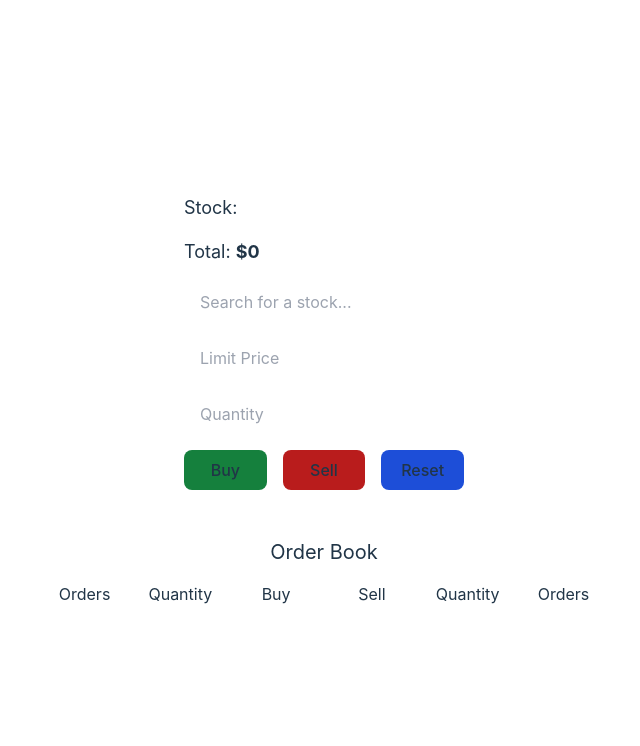
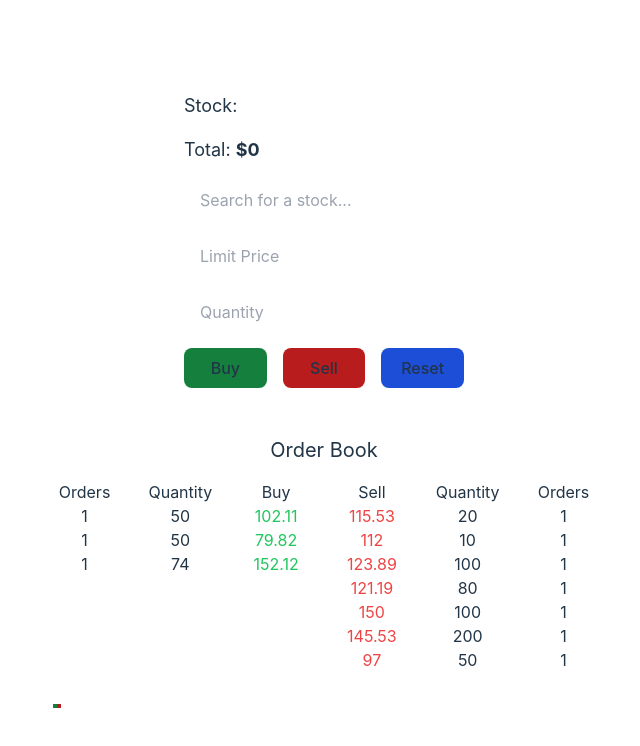
Before and after one commit to val-pivchenko/exchange-trading-platform, a React (Vite) app in the folder fe/etp-frontend/: page / in a window 1280 px wide. Shown: the top 746 px of the page, without its empty margins (316-956 px from the left). Built offline with nearby package versions, Linux system fonts and the light colour scheme; what @protobuf-ts/grpcweb-transport would draw is missing.

Commit message:
order book table, working on percentage bar

```diff
--- a/fe/etp-frontend/src/assets/sampleOrderBookData.json
+++ b/fe/etp-frontend/src/assets/sampleOrderBookData.json
@@ -3,30 +3,70 @@
     "id": "B5299DDD3",
     "price": 123.89,
     "quantity": 100,
-    "side": "BUY"
+    "side": "SELL",
+    "timestamp": "2024-08-06T01:30:33.01Z"
   },
   {
     "id": "s123asd22",
     "price": 102.11,
     "quantity": 50,
-    "side": "BUY"
+    "side": "BUY",
+    "timestamp": "2024-08-05T02:25:55.01Z"
+  },
+  {
+    "id": "B5299D2D3",
+    "price": 79.82,
+    "quantity": 50,
+    "side": "BUY",
+    "timestamp": "2024-08-03T01:30:33.01Z"
+  },
+  {
+    "id": "s123asd12",
+    "price": 152.12,
+    "quantity": 74,
+    "side": "BUY",
+    "timestamp": "2024-08-006T03:25:55.01Z"
   },
   {
     "id": "asf9867SSd",
-    "price": 123.89,
+    "price": 121.19,
     "quantity": 80,
-    "side": "SELL"
+    "side": "SELL",
+    "timestamp": "2024-08-06T01:10:20.01Z"
   },
   {
     "id": "jkhsdgf098",
     "price": 150,
+    "quantity": 100,
+    "side": "SELL",
+    "timestamp": "2024-08-03T01:54:12.01Z"
+  },
+  {
+    "id": "SDFLKH13225",
+    "price": 145.53,
     "quantity": 200,
-    "side": "SELL"
+    "side": "SELL",
+    "timestamp": "2024-08-02T02:02:19.01Z"
+  },
+  {
+    "id": "asf9822SSd",
+    "price": 115.53,
+    "quantity": 20,
+    "side": "SELL",
+    "timestamp": "2024-08-06T02:10:20.01Z"
+  },
+  {
+    "id": "jkhsdgf0198",
+    "price": 97,
+    "quantity": 50,
+    "side": "SELL",
+    "timestamp": "2024-08-02T01:54:12.01Z"
   },
   {
     "id": "SDFLKH13245",
-    "price": 145.53,
-    "quantity": 400,
-    "side": "SELL"
+    "price": 112,
+    "quantity": 10,
+    "side": "SELL",
+    "timestamp": "2024-08-06T02:02:19.01Z"
   }
 ]
--- a/fe/etp-frontend/src/components/Nav.jsx
+++ b/fe/etp-frontend/src/components/Nav.jsx
@@ -5,7 +5,8 @@ import {
   setLimitPrice,
   resetState,
 } from "../store/stockSlice";
-import sampleData from "../assets/sampleData.json";
+import sampleStockData from "../assets/sampleStockData.json";
+
 import exchangeService from "../clients/exchangeService";
 import { useEffect, useState } from "react";
 import { CreateOrderRequest } from "../clients/exchange";
@@ -38,7 +39,7 @@ const Nav = () => {
   const dispatch = useDispatch();
 
   const filterSearch = (searchValue) => {
-    sampleData.filter((data) => data.name.includes(searchValue));
+    sampleStockData.filter((data) => data.name.includes(searchValue));
   };
 
   return (
@@ -87,12 +88,7 @@ const Nav = () => {
         />
       </div>
       <div className="grid grid-cols-3 gap-4 max-w-80">
-        <button
-          onClick={() => {
-            exchange.createOrder();
-          }}
-          className="bg-green-700 py-2 border-0 hover:bg-green-600"
-        >
+        <button className="bg-green-700 py-2 border-0 hover:bg-green-600">
           Buy
         </button>
         <button className="bg-red-700 py-2 border-0 hover:bg-red-600">
--- /dev/null
+++ b/fe/etp-frontend/src/components/OrderBook.jsx
@@ -0,0 +1,86 @@
+import { useEffect, useState } from "react";
+import orderBookData from "../assets/sampleOrderBookData.json";
+
+const OrderBook = () => {
+  const [buyData, setBuyData] = useState([]);
+  const [sellData, setSellData] = useState([]);
+  const [buyRatio, setBuyRatio] = useState();
+
+  useEffect(() => {
+    const setDataAndRatio = async () => {
+      setBuyData(
+        orderBookData
+          .filter((record) => record.side === "BUY")
+          .sort((x, y) => new Date(y.timestamp) - new Date(x.timestamp))
+      );
+      setSellData(
+        orderBookData
+          .filter((record) => record.side === "SELL")
+          .sort((x, y) => new Date(y.timestamp) - new Date(x.timestamp))
+      );
+
+      setBuyRatio((buyData.length * 100) / (buyData.length + sellData.length));
+    };
+    setDataAndRatio();
+  }, []);
+
+  return (
+    <div className="grid justify-center w-screen mt-12">
+      <h2 className="text-xl text-center mb-4">Order Book</h2>
+      <div className="grid grid-flow-col auto-cols-fr gap-8 text-center">
+        <div className="">
+          {/* Find out what orders should be, currently returning 1*/}
+          <p>Orders</p>
+          {buyData.map((data) => {
+            return <p key={data.id}>1</p>;
+          })}
+        </div>
+        <div className="">
+          <p>Quantity</p>
+          {buyData.map((data) => {
+            return <p key={data.id}>{data.quantity}</p>;
+          })}
+        </div>
+        <div className="">
+          <p>Buy</p>
+          {buyData.map((data) => {
+            return (
+              <p key={data.id} className="text-green-500">
+                {data.price}
+              </p>
+            );
+          })}
+        </div>
+        <div className="">
+          <p>Sell</p>
+          {sellData.map((data) => {
+            return (
+              <p key={data.id} className="text-red-500">
+                {data.price}
+              </p>
+            );
+          })}
+        </div>
+        <div className="">
+          <p>Quantity</p>
+          {sellData.map((data) => {
+            return <p key={data.id}>{data.quantity}</p>;
+          })}
+        </div>
+        <div className="">
+          {/* Find out what orders should be, currently returning 1 */}
+          <p>Orders</p>
+          {sellData.map((data) => {
+            return <p key={data.id}>1</p>;
+          })}
+        </div>
+      </div>
+      <div className="w-full mt-8 flex">
+        <div className={`w-[${buyRatio}%] border-2 border-green-700`}></div>
+        <div className={`w-[${100 - buyRatio}%] border-2 border-red-700`}></div>
+      </div>
+    </div>
+  );
+};
+
+export default OrderBook;
--- a/fe/etp-frontend/src/components/OrderBook.tsx
+++ /dev/null
@@ -1,29 +0,0 @@
-const OrderBook = () => {
-  return (
-    <div className="grid justify-center w-screen mt-12">
-      <h2 className="text-xl text-center mb-4">Order Book</h2>
-      <div className="grid grid-flow-col auto-cols-fr gap-8 text-center">
-        <div className="">
-          <p>Orders</p>
-        </div>
-        <div className="">
-          <p>Quantity</p>
-        </div>
-        <div className="">
-          <p>Buy</p>
-        </div>
-        <div className="">
-          <p>Sell</p>
-        </div>
-        <div className="">
-          <p>Quantity</p>
-        </div>
-        <div className="">
-          <p>Orders</p>
-        </div>
-      </div>
-    </div>
-  );
-};
-
-export default OrderBook;
--- a/fe/etp-frontend/src/main.tsx
+++ b/fe/etp-frontend/src/main.tsx
@@ -3,7 +3,7 @@ import ReactDOM from "react-dom/client";
 import App from "./App.jsx";
 import "./index.css";
 import { Provider } from "react-redux";
-import store from "./store/store.jsx";
+import store from "./store/store.js";
 ReactDOM.createRoot(document.getElementById("root")!).render(
   <React.StrictMode>
     <Provider store={store}>
--- a/fe/etp-frontend/src/store/store.jsx
+++ b/fe/etp-frontend/src/store/store.js
@@ -1,5 +1,6 @@
 import { configureStore } from "@reduxjs/toolkit";
 import stockReducer from "./stockSlice";
+// import orderBookReducer from "./orderBookSlice";
 //import reducer from slice later
 
 const store = configureStore({
```
Also changed, not shown: fe/etp-frontend/src/store/orderBookSlice.js (added, +41 -0 lines), fe/etp-frontend/src/store/stockSlice.js (renamed from fe/etp-frontend/src/store/stockSlice.jsx).
